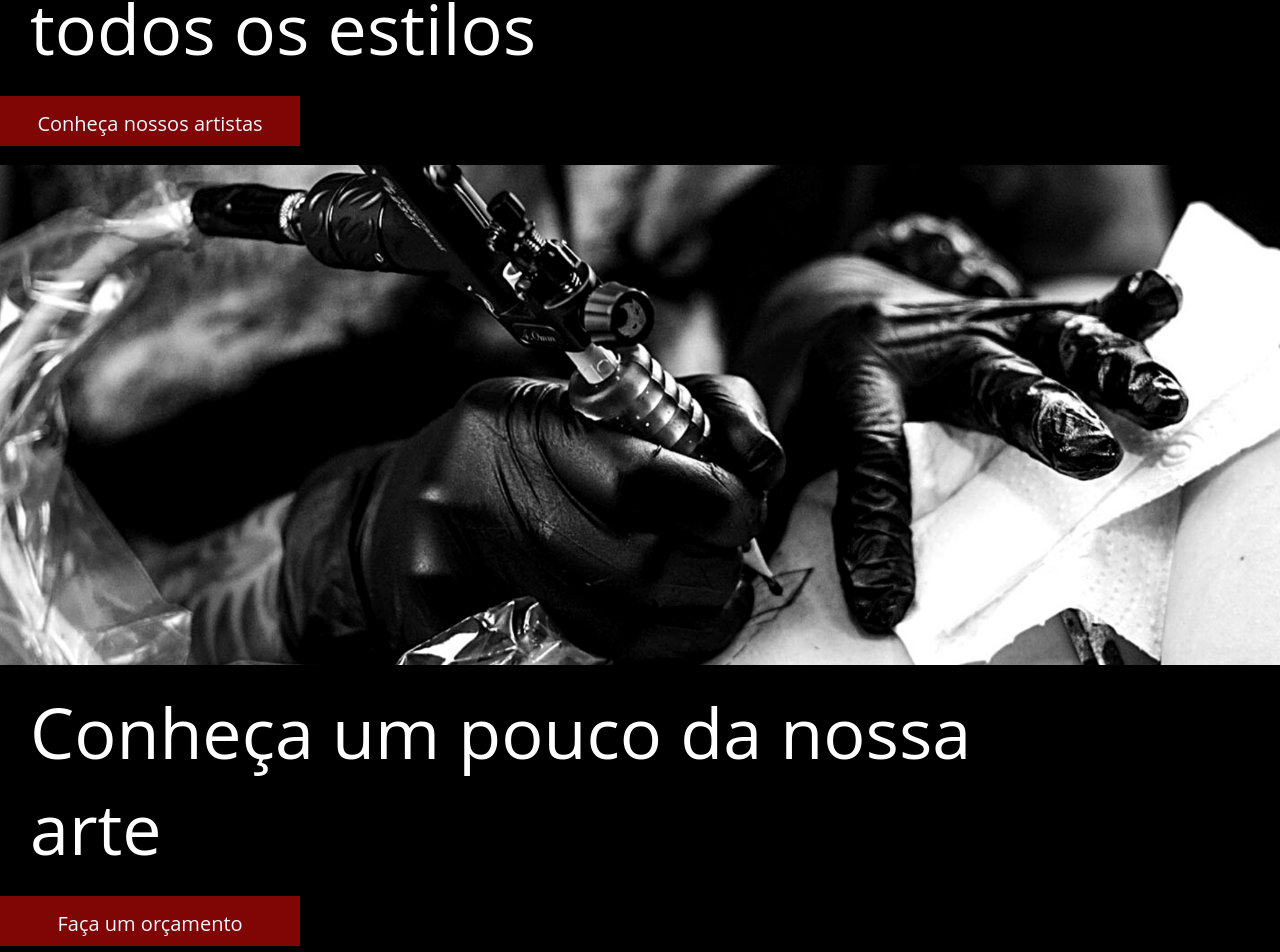
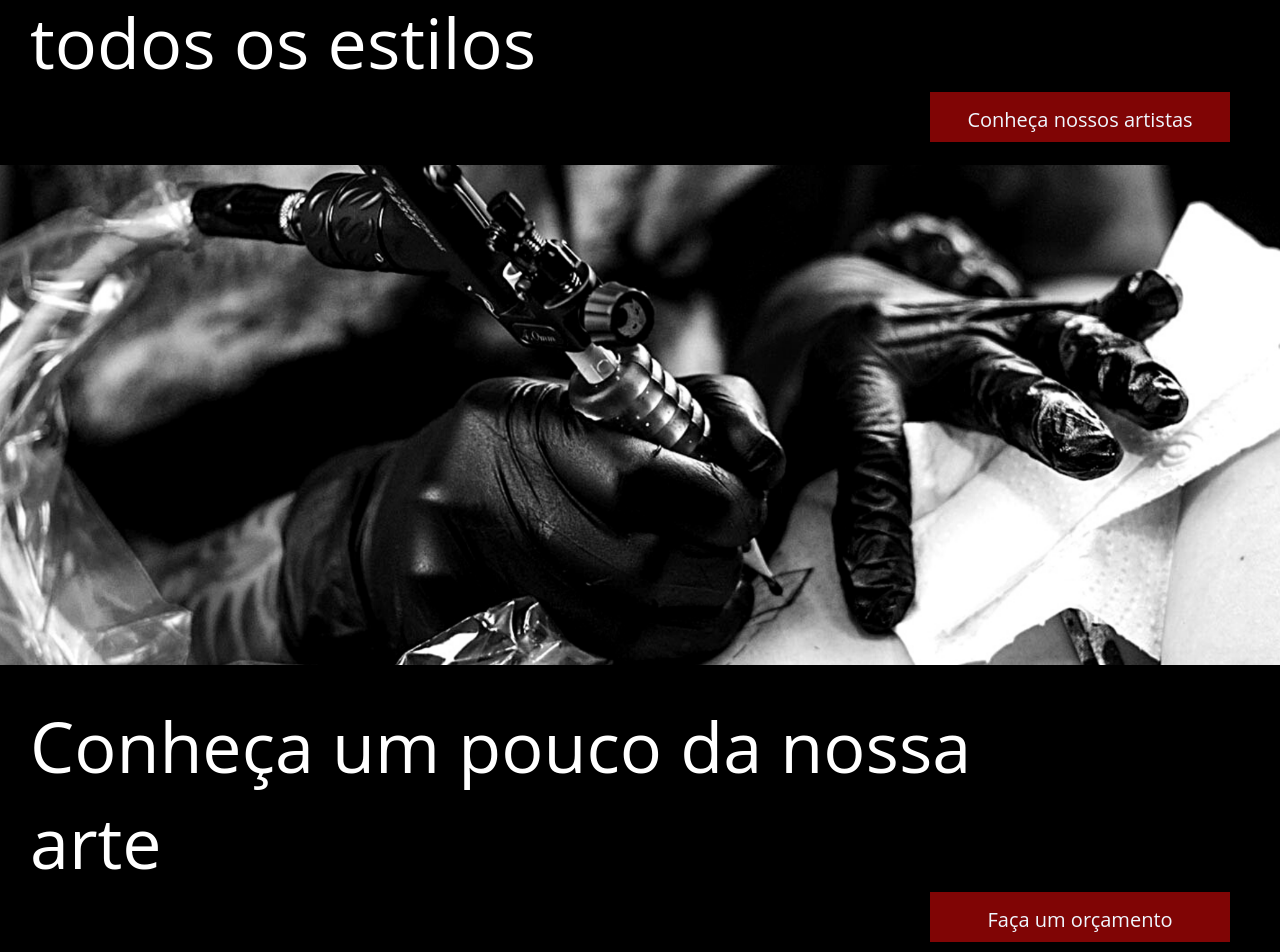
Before and after one commit to CibeleMartins/TattooArtStudio-M5, a React (Create React App) app: page / in a window 1280 px wide. Shown: the part 1535-2487 px from the top of the page. Built offline with nearby package versions, Linux system fonts and the light colour scheme.

Commit message:
:package: feat: Implementa a Home
Implementou toda a parte visual da Home

```diff
--- a/src/components/ButtonHP/ButtonHP.module.css
+++ b/src/components/ButtonHP/ButtonHP.module.css
@@ -3,6 +3,8 @@
 
   width: 300px;
   height: 50px;
+  margin-right: 50px;
+  margin-bottom: 20px;
   font-family: 'Open Sans', sans-serif;
   font-size: 20px;
   background-color: #800505;
@@ -16,7 +18,7 @@
 
 .button_hp:hover {
 
-  background-color: #80050580 ;
+  background-color: #80050580;
   cursor: pointer;
 
 }
--- a/src/pages/Home.jsx
+++ b/src/pages/Home.jsx
@@ -19,7 +19,7 @@ return (
         </div>
 
         <div className={styles.elements_flag}>
-          <ButtonH text="Aqui" className={styles.button_h}/>
+          <ButtonH text="Aqui"/>
         </div>
 
       </div>
@@ -37,7 +37,7 @@ return (
 
         <p className={styles.big_p}>Artistas que tatuam em todos os estilos</p>
 
-        <div>
+        <div style={{display: "flex", flexDirection: "column", alignItems:"flex-end"}}>
         <ButtonHP text="Conheça nossos artistas"/>
         </div>
 
@@ -48,8 +48,9 @@ return (
       <div className={styles.text}>
 
         <p className={styles.big_p}>Conheça um pouco da nossa arte</p>
-        <div>
-        <ButtonHP text="Faça um orçamento"/>
+
+        <div style={{display: "flex", flexDirection: "column", alignItems:"flex-end"}}>
+        <ButtonHP text="Faça um orçamento" className={styles.button_hp}/>
         </div>
 
       </div>
--- a/src/pages/Home.module.css
+++ b/src/pages/Home.module.css
@@ -70,6 +70,7 @@ h1 {
   color: white;
   font-size: 70px;
   margin-left: 30px;
+  margin-top: 30px;
 
 }
 
```
